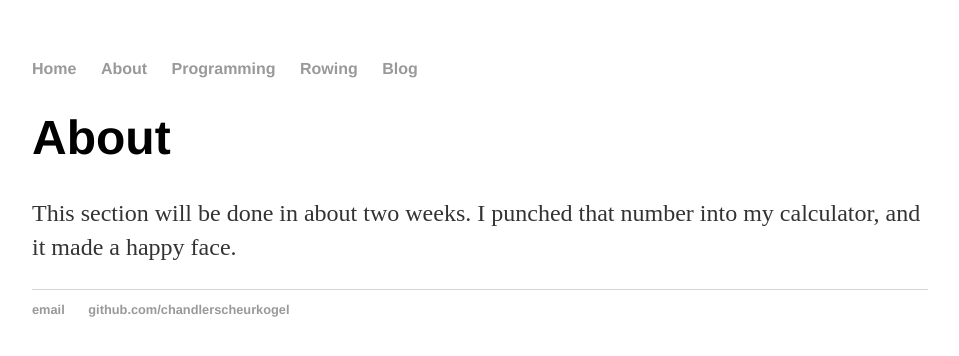
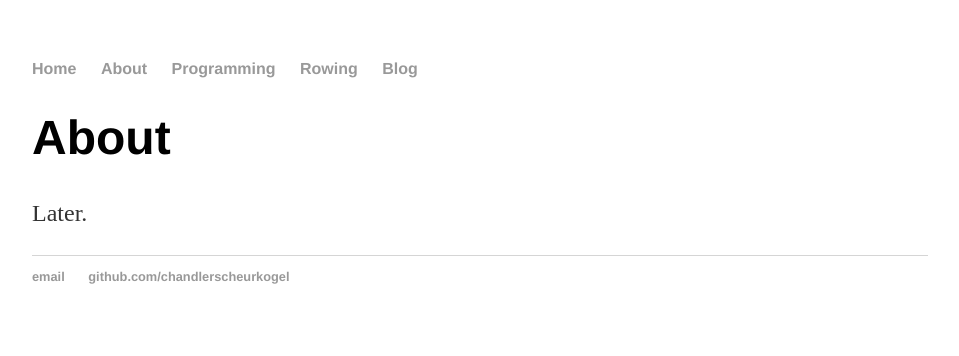
Before and after one commit to ChandlerScheurkogel/ChandlerScheurkogel.github.io, a Jekyll site: the page built from about/index.html, in a window 1280 px wide. Shown: the top 356 px of the page, without its empty margins (160-1119 px from the left). Built offline with Jekyll 4.4.1, drawn with Linux system fonts in a browser that asks for light colours; nearby versions of some CDN libraries; library files that are not in the unit come from our copies.

Commit message:
Update index.html

```diff
--- a/about/index.html
+++ b/about/index.html
@@ -20,6 +20,6 @@ title: About Chandler Scheurkogel
 
 			<h1>About</h1>
 
-			<p>This section will be done in about two weeks. I punched that number into my calculator, and it made a happy face.</p>
+			<p>Later.</p>
 
 		</div>
```
